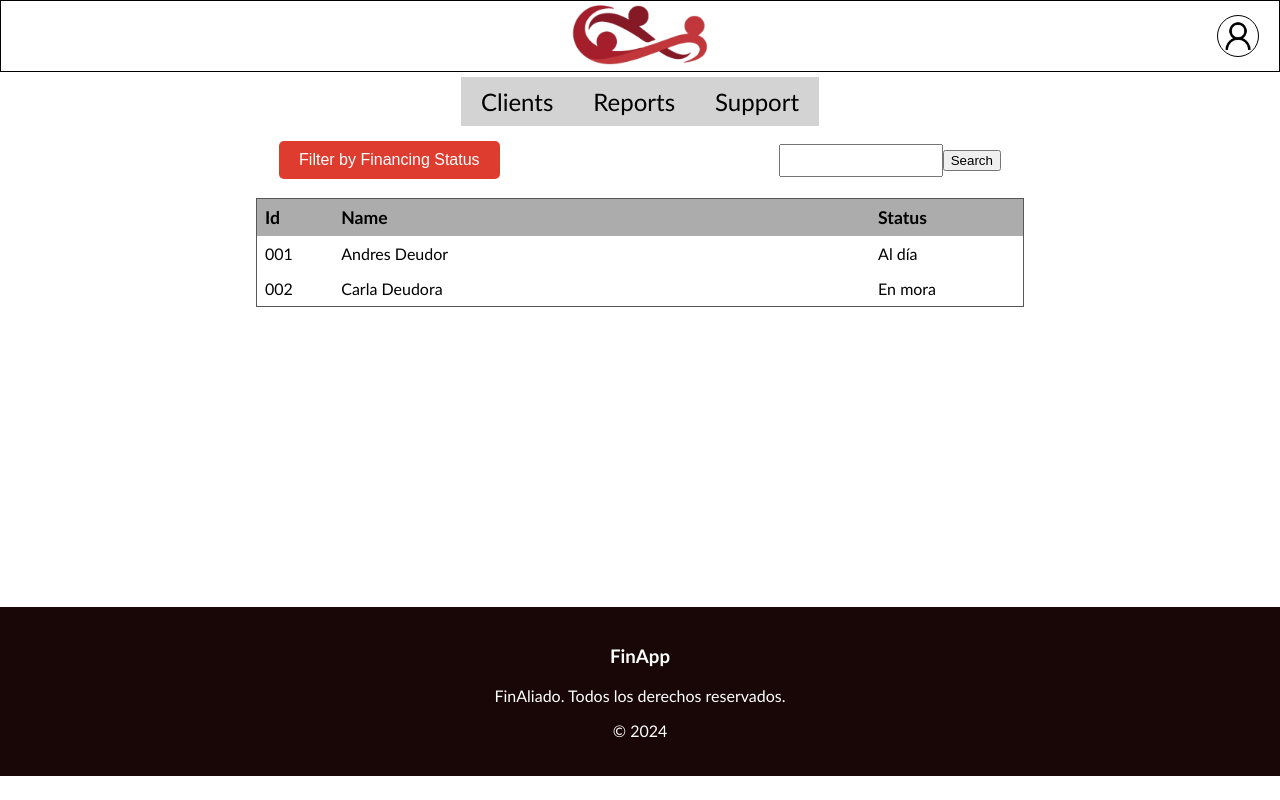
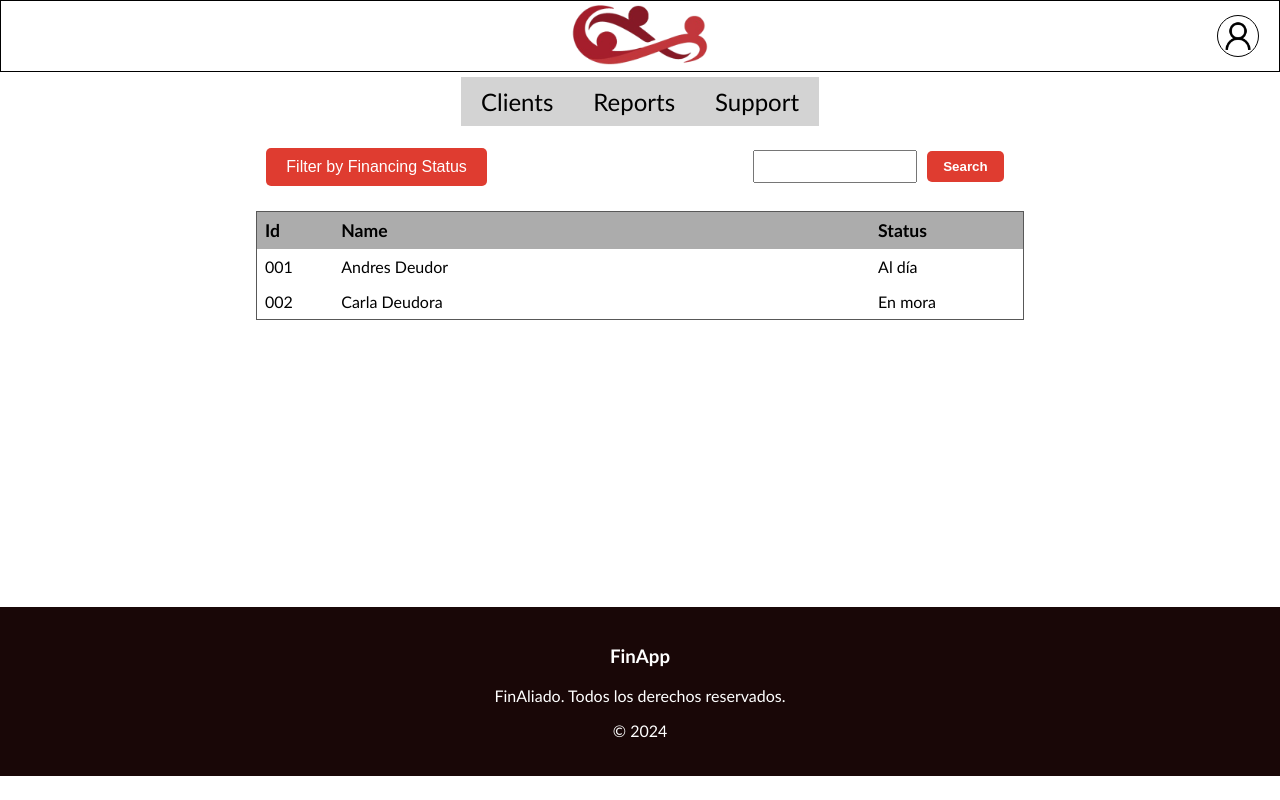
Before and after one commit to felipe-u/finapp, an Angular app in the folder finapp-frontend/: page /clients in a window 1280 px wide. Built offline with nearby package versions, Linux system fonts and the light colour scheme.

Commit message:
Creación página inicial del cliente

```diff
--- a/finapp-frontend/src/styles.css
+++ b/finapp-frontend/src/styles.css
@@ -1,5 +1,26 @@
 /* You can add global styles to this file, and also import other style files */
 body {
-    margin: 0;
-    font-family:'Gill Sans', 'Gill Sans MT', Calibri, 'Trebuchet MS', sans-serif
+  margin: 0;
+  font-family: "Gill Sans", "Gill Sans MT", Calibri, "Trebuchet MS", sans-serif;
 }
+
+.primaryBtn {
+  margin: 10px;
+  padding: 8px 16px;
+  background-color: #df3c30;
+  color: white;
+  border: none;
+  border-radius: 5px;
+  cursor: pointer;
+  transition: 0.3s ease;
+  font-weight: bold;
+}
+
+.primaryBtn:hover {
+  background-color: #9f2b22;
+  transition: 0.3s ease;
+}
+
+.largeBtn {
+  width: 300px;
+}
```
